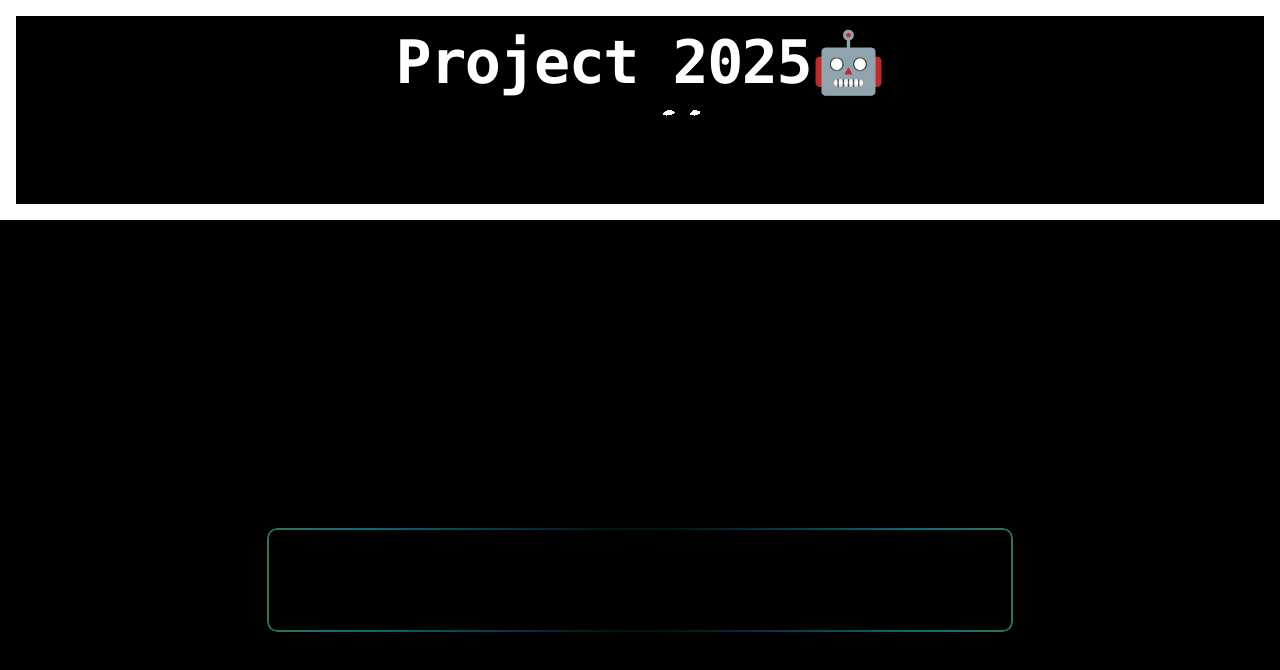
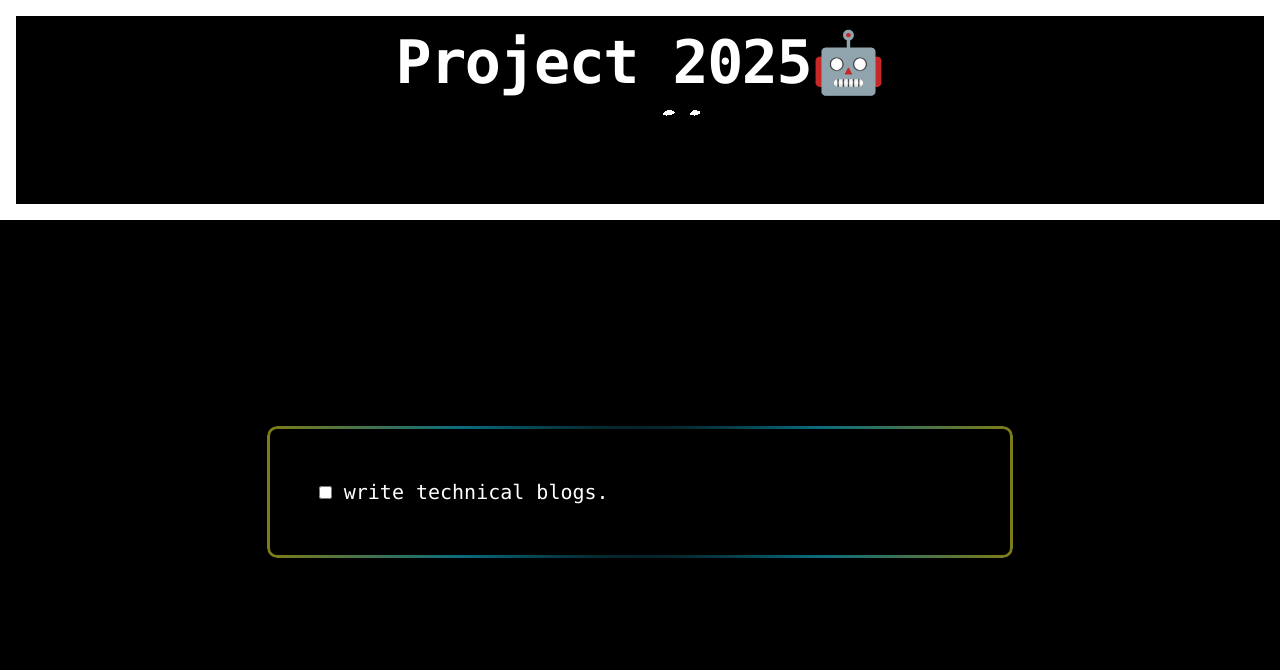
Before and after one commit to SumirSeth/project2025, a Nuxt app: page / in a window 1280 px wide. Shown: the top 670 px of the page. Built offline with nearby package versions, Linux system fonts and the light colour scheme; what @inspira-ui/plugins would draw is missing.

Commit message:
update GlowBorder component with new color options and enhanced layout; add checkbox for technical blog writing

```diff
--- a/app.vue
+++ b/app.vue
@@ -18,13 +18,30 @@
 
   <div class="bg-black min-h-screen flex flex-col justify-center items-center">
     <GlowBorder
-    :color="['#17d6fc', '#fff830', '#f01127']"
-    class="w-7/12 relative flex flex-col items-center justify-center overflow-hidden rounded-lg bg-transparent md:shadow-xl -inset-y-10"
-    border-width="2"
+    :color="['#17d6fc', '#fff830', '#1bf756', '#f405fc', '#f01127']"
+    class="w-7/12 relative flex flex-col items-center justify-center overflow-hidden rounded-lg bg-transparent md:shadow-xl -inset-y-32"
+    border-width="3"
     duration="20"
     border-radius="10"
     >
-      <div class="p-10">
+      <div class="main p-10 text-white font-mono lg:text-xl flex flex-col items-start gap-3 w-full">
+        <div>
+          <input type="checkbox" value=" " id="one" class="bg-gray-700 rounded-xl">
+          <label for="one" class="text-white"> write technical blogs.</label>
+        </div>
+
+
+        <!-- <div>
+          <input type="checkbox" id="two" >
+          <label for="two" class="text-white"> a leetcode a day.</label>
+        </div>
+
+        <div>
+          <input type="checkbox" id="three" >
+          <label for="three" class="text-white"> study investing.</label>
+        </div> -->
+
+
       </div>
     </GlowBorder>
   </div>
```
